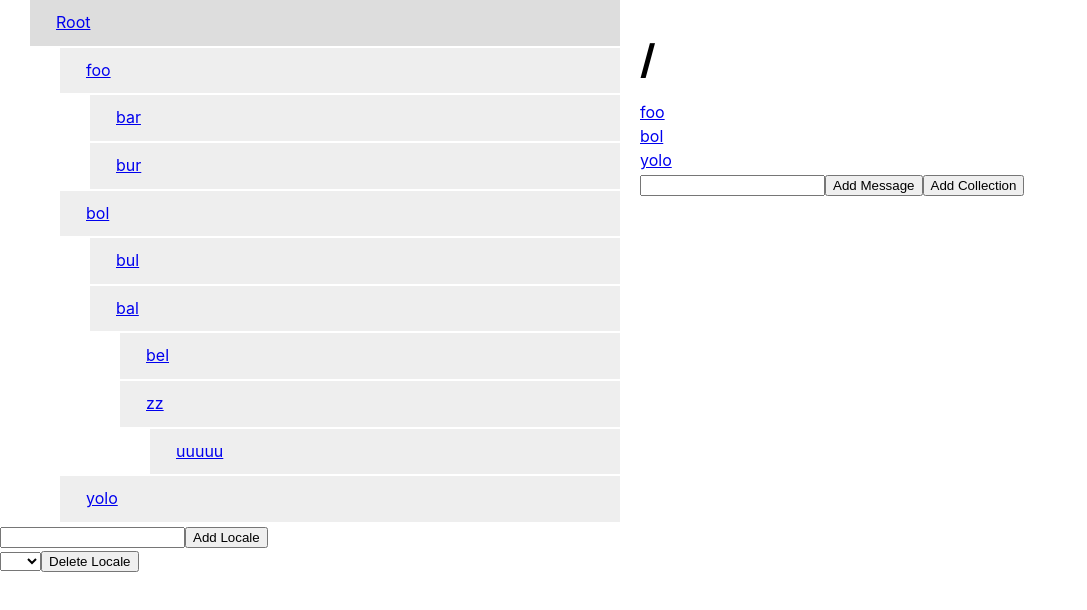
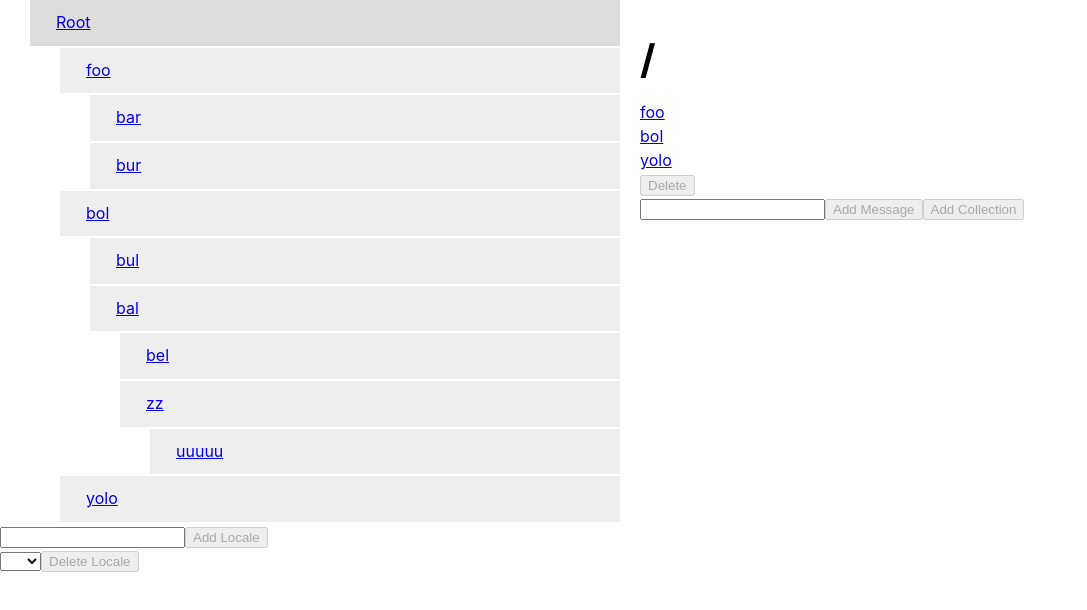
Before and after one commit to mattjcj/translation-editor, a React (Create React App) app: page /messages in a window 1280 px wide. Shown: the top 610 px of the page, without its empty margins (0-1087 px from the left). Built offline with nearby package versions, Linux system fonts and the light colour scheme.

Commit message:
disable add/delete buttons when necessary

```diff
--- a/src/components/AddButton/AddButton.js
+++ b/src/components/AddButton/AddButton.js
@@ -6,9 +6,11 @@ export default (props) => {
 
   const [ pathName, setPathName ] = React.useState('')
 
+  const enabled = (pathName.length > 0)
+
   const handleSubmit = (e, type) => {
     e.preventDefault()
-    if (pathName.length > 0) {
+    if (enabled) {
       addValue(path, pathName, type)
       setPathName('')
     }
@@ -29,8 +31,8 @@ export default (props) => {
   return (
     <form >
       <input type="text" value={pathName} onChange={handleChange} />
-      <button onClick={handleAddMessage}>Add Message</button>
-      <button onClick={handleAddCollection}>Add Collection</button>
+      <button onClick={handleAddMessage} disabled={!enabled}>Add Message</button>
+      <button onClick={handleAddCollection} disabled={!enabled}>Add Collection</button>
     </form>
   )
 }
--- a/src/components/AddLocaleButton/AddLocaleButton.js
+++ b/src/components/AddLocaleButton/AddLocaleButton.js
@@ -6,9 +6,11 @@ export default (props) => {
 
   const [ locale, setLocale ] = React.useState('')
 
+  const enabled = locale.length > 0
+
   const handleAdd = (e) => {
     e.preventDefault()
-    if (locale.length > 0) {
+    if (enabled) {
       console.log(addLocale)
       addLocale(locale)
       setLocale('')
@@ -22,7 +24,7 @@ export default (props) => {
   return (
     <form >
       <input type="text" value={locale} onChange={handleChange} />
-      <button onClick={handleAdd}>Add Locale</button>
+      <button onClick={handleAdd} disabled={!enabled}>Add Locale</button>
     </form>
   )
 }
--- a/src/components/DeleteButton/DeleteButton.js
+++ b/src/components/DeleteButton/DeleteButton.js
@@ -2,13 +2,13 @@ import React from 'react'
 
 export default (props) => {
 
-  const { deleteValue, path } = props
+  const { deleteValue, path, disabled } = props
 
   const handleDelete = (e) => {
     deleteValue(path)
   }
 
   return (
-    <button onClick={handleDelete}>Delete</button>
+    <button onClick={handleDelete} disabled={disabled}>Delete</button>
   )
 }
--- a/src/components/DeleteLocale/DeleteLocaleButton.js
+++ b/src/components/DeleteLocale/DeleteLocaleButton.js
@@ -8,9 +8,11 @@ export default (props) => {
 
   const [ locale, setLocale ] = React.useState('')
 
+  const enabled = locale.length > 0
+
   const handleDelete = (e) => {
     e.preventDefault()
-    if (locale.length > 0) {
+    if (enabled) {
       deleteLocale(locale)
       setLocale('')
     }
@@ -30,7 +32,7 @@ export default (props) => {
             ))
           }
       </select>
-      <button onClick={handleDelete}>Delete Locale</button>
+      <button onClick={handleDelete} disabled={!enabled}>Delete Locale</button>
     </form>
   )
 }
--- a/src/components/MessageExplorer/MessageExplorer.js
+++ b/src/components/MessageExplorer/MessageExplorer.js
@@ -32,9 +32,7 @@ export default (props) => {
           })
         }
       </ul>
-      {
-        path.arr.length ? <DeleteButton {...props} /> : null
-      }
+      <DeleteButton {...props} disabled={!path.arr.length} />
       <AddButton {...props} />
     </div>
   )
```
